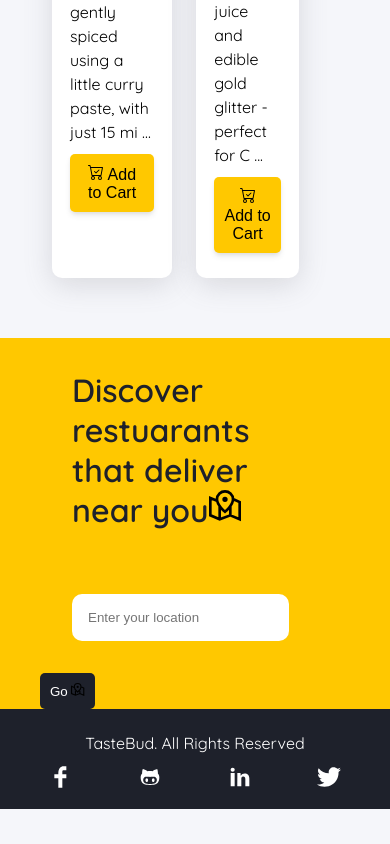
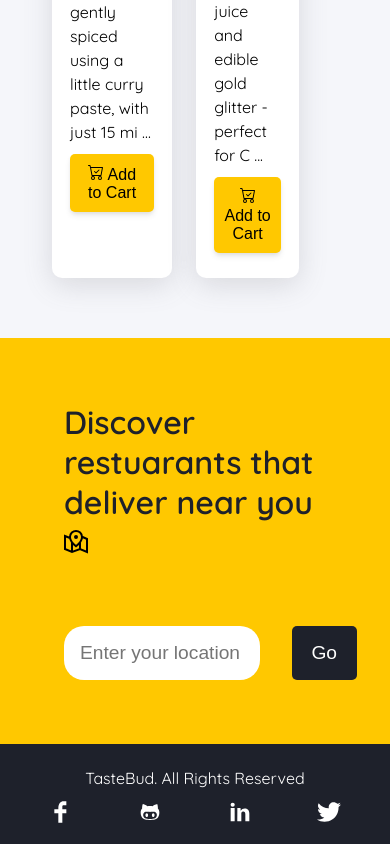
Before and after one commit to emmanuelkumah/foodily, a React (Create React App) app: page / in a window 390 px wide. Shown: the part 4796-5640 px from the top of the page. Before the commit the page ends 5605 px from the top, so only its background shows below. Built offline with nearby package versions, Linux system fonts and the light colour scheme.

Commit message:
Add mobile responsiveness to MealsCard

```diff
--- a/src/Components/MainMeals/MainMeals.module.css
+++ b/src/Components/MainMeals/MainMeals.module.css
@@ -65,3 +65,8 @@
   margin-top: 10px;
   margin-bottom: 15px;
 }
+@media screen and (min-device-width: 320px) and (max-device-width: 480px) {
+  .mealCard--item {
+    flex-basis: 100%;
+  }
+}
--- a/src/Components/MealsDelivery/MealsDelivery.js
+++ b/src/Components/MealsDelivery/MealsDelivery.js
@@ -9,7 +9,7 @@ function MenuLoc() {
       <div className={classes.col}>
         <h4 className={classes.footerHeading}>
           Discover restuarants that deliver near you
-          <IconContext.Provider value={{ color: "white" }}>
+          <IconContext.Provider value={{ color: "white", size: "1.5rem" }}>
             <GrMapLocation />
           </IconContext.Provider>
         </h4>
@@ -21,12 +21,7 @@ function MenuLoc() {
           placeholder="Enter your location"
         />
 
-        <button className={classes.btnDel}>
-          Go{" "}
-          <IconContext.Provider value={{ color: "white" }}>
-            <GrMapLocation />
-          </IconContext.Provider>
-        </button>
+        <button className={classes.btnDel}>Go </button>
       </div>
     </section>
   );
--- a/src/Components/MealsDelivery/mealsDel.module.css
+++ b/src/Components/MealsDelivery/mealsDel.module.css
@@ -3,8 +3,7 @@
   flex-direction: row;
   flex-wrap: wrap;
   background-color: #ffc800;
-  padding-left: 2.5rem;
-  padding-right: 2.5rem;
+  padding: 2rem;
   margin-top: 3rem;
 }
 .col {
@@ -18,17 +17,34 @@
 }
 input[type="text"] {
   margin: 2rem;
-  width: 70%;
+  width: 60%;
   outline: none;
   border: none;
-  border-radius: 10px;
+  border-radius: 20px;
   padding: 1rem;
+  font-size: 1.2rem;
 }
 .btnDel {
   border-radius: 5px;
-  padding: 10px;
+  padding: 1rem;
   outline: none;
   border: none;
   background: #1e212b;
   color: #fff;
+  width: 20%;
+  font-size: 1.2rem;
 }
+
+@media screen and (min-device-width: 320px) and (max-device-width: 480px) {
+  .col {
+    flex: 100%;
+  }
+  input[type="text"] {
+    width: 80%;
+    margin: 1rem;
+  }
+  .btnDel {
+    width: 70%;
+    margin-left: 2rem;
+  }
+}
```
